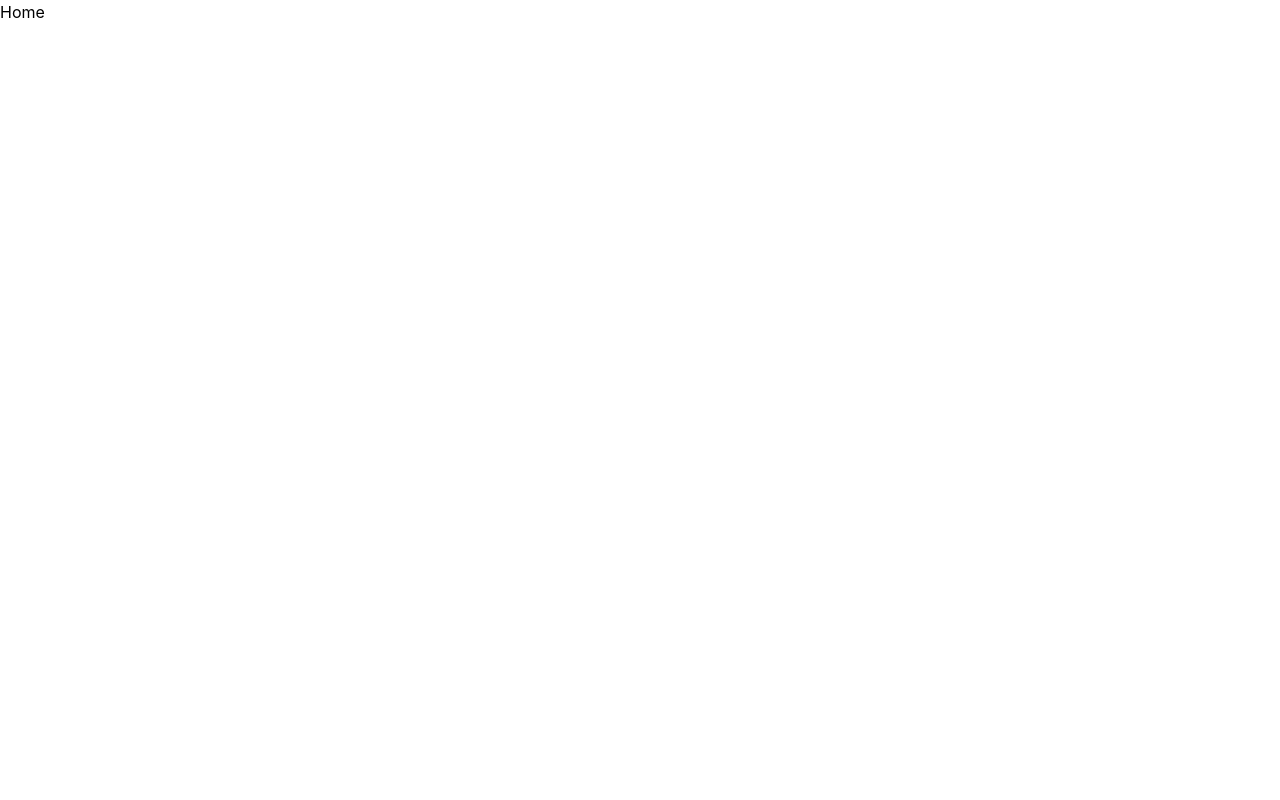
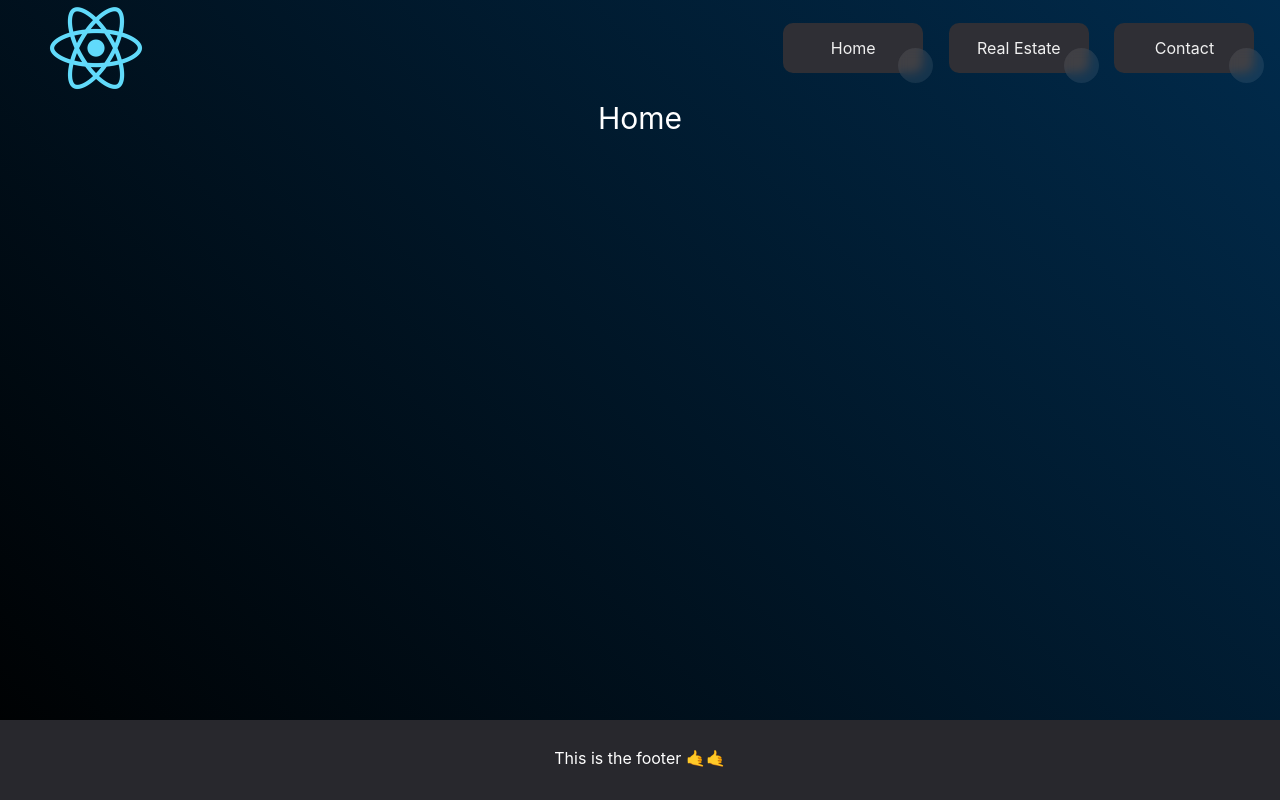
Before and after one commit to denisghera/Visual_Programming_Project, a React (Create React App) app: page / in a window 1280 px wide. Built offline with nearby package versions, Linux system fonts and the light colour scheme.

Commit message:
Base template of the app

```diff
--- a/src/App.css
+++ b/src/App.css
@@ -1,38 +1,102 @@
-.App {
-  text-align: center;
+body {
+  background: linear-gradient(45deg, rgb(0, 0, 0), rgb(1, 43, 76));
+  display: flex;
+  flex-direction: column;
 }
 
-.App-logo {
-  height: 40vmin;
-  pointer-events: none;
+html, body {
+  height: 100%;
+  margin: 0;
 }
 
-@media (prefers-reduced-motion: no-preference) {
-  .App-logo {
-    animation: App-logo-spin infinite 20s linear;
-  }
-}
-
-.App-header {
-  background-color: #282c34;
-  min-height: 100vh;
-  display: flex;
-  flex-direction: column;
-  align-items: center;
-  justify-content: center;
-  font-size: calc(10px + 2vmin);
+p, h1, h2, h3, h4 {
   color: white;
 }
 
-.App-link {
-  color: #61dafb;
+h1 {
+  font-size: 30px;
 }
 
-@keyframes App-logo-spin {
-  from {
-    transform: rotate(0deg);
-  }
-  to {
-    transform: rotate(360deg);
-  }
+.button-86 {
+  all: unset;
+  width: 100px;
+  height: 30px;
+  font-size: 16px;
+  background: transparent;
+  border: none;
+  position: relative;
+  color: #f0f0f0;
+  cursor: pointer;
+  z-index: 1;
+  padding: 10px 20px;
+  display: flex;
+  align-items: center;
+  justify-content: center;
+  white-space: nowrap;
+  user-select: none;
+  -webkit-user-select: none;
+  touch-action: manipulation;
 }
+
+.button-86::after,
+.button-86::before {
+  content: '';
+  position: absolute;
+  bottom: 0;
+  right: 0;
+  z-index: -99999;
+  transition: all .4s;
+}
+
+.button-86::before {
+  transform: translate(0%, 0%);
+  width: 100%;
+  height: 100%;
+  background: #2f2f35;
+  border-radius: 10px;
+}
+
+.button-86::after {
+  transform: translate(10px, 10px);
+  width: 35px;
+  height: 35px;
+  background: #ffffff15;
+  backdrop-filter: blur(5px);
+  -webkit-backdrop-filter: blur(5px);
+  border-radius: 50px;
+}
+
+.button-86:hover::before {
+  transform: translate(5%, 20%);
+  width: 110%;
+  height: 110%;
+}
+
+.button-86:hover::after {
+  border-radius: 10px;
+  transform: translate(0, 0);
+  width: 100%;
+  height: 100%;
+}
+
+.button-86:active::after {
+  transition: 0s;
+  transform: translate(0, 5%);
+}
+
+.logo {
+  width: 50%;
+}
+
+.content {
+  flex: 1 0 auto;
+}
+
+footer {
+  position: fixed;
+  bottom: 0;
+  left: 0;
+  right: 0;
+  height: 80px; /* Set the desired height of the footer */
+  background-color: #28282d;
+}
--- a/src/App.js
+++ b/src/App.js
@@ -4,18 +4,20 @@ import {BrowserRouter as Router, Routes, Route} from 'react-router-dom';
 import Home from "./components/Home";
 import RealEstate from "./components/RealEstate";
 import Contact from "./components/Contact";
+import Layout from "./components/Layout";
 
 function App() {
   return (
-    <>
-      <Router>
+    <Router>
+      <Layout>
         <Routes>
-          <Route path='/' element={<Home/>}/>
-          <Route path='/realestate' element={<RealEstate/>}/>
-          <Route path='/contact' element={<Contact/>}/>
+          <Route path='/' element={<Home />} />
+          <Route path='/realestate' element={<RealEstate />} />
+          <Route path='/contact' element={<Contact />} />
         </Routes>
-      </Router>
-    </>
+      </Layout>
+    </Router>
   );
 }
+
 export default App;
--- a/src/components/Contact.js
+++ b/src/components/Contact.js
@@ -1,9 +1,12 @@
 import React from "react";
+import "../App.css";
+import Footer from "./Footer";
 
 function Contact() {
   return (
     <div>
-      <h1>Contact</h1>
+        <center><h1>Contact</h1></center>
+        <Footer/>
     </div>
   );
 }
--- /dev/null
+++ b/src/components/Footer.js
@@ -0,0 +1,11 @@
+import React from "react";
+
+export default function Footer() {
+  return (
+    <>
+      <footer>
+        <center><p style={{marginTop:'2vw'}}>This is the footer 🤙🤙</p></center>
+      </footer>
+    </>
+  );
+}
--- /dev/null
+++ b/src/components/Header.js
@@ -0,0 +1,32 @@
+import React from "react";
+import { Link } from "react-router-dom";
+import "../App.css";
+
+function Header() {
+  return (
+    <div class="header" style={{display:'flex', alignItems: 'center'}}>
+        <Link to="/">
+            <img src="logo192.png" class="logo" alt="banana" style={{display: 'block', margin: '0 auto'}}/>
+        </Link>
+        <div style={{ display: 'flex', flex: 1, justifyContent: 'flex-end' }}>
+            <div style={{ marginRight: '2vw' }}>
+                <Link to="/">
+                <button className="button-86">Home</button>
+                </Link>
+            </div>
+            <div style={{ marginRight: '2vw' }}>
+                <Link to="/realestate">
+                <button className="button-86">Real Estate</button>
+                </Link>
+            </div>
+            <div style={{ marginRight: '2vw' }}>
+                <Link to="/contact">
+                <button className="button-86">Contact</button>
+                </Link>
+            </div>
+        </div>
+    </div>
+  );
+}
+
+export default Header;
--- a/src/components/Home.js
+++ b/src/components/Home.js
@@ -1,9 +1,14 @@
 import React from "react";
+import "../App.css";
+import Footer from "./Footer";
 
 function Home() {
   return (
     <div>
-      <h1>Home</h1>
+        <div class="content">
+            <center><h1>Home</h1></center>
+        </div>
+        <Footer/>
     </div>
   );
 }
--- /dev/null
+++ b/src/components/Layout.js
@@ -0,0 +1,13 @@
+import React from "react";
+import Header from "./Header";
+
+function Layout(props) {
+    return (
+      <>
+        <Header />
+        {props.children}
+      </>
+    );
+  }
+
+export default Layout;
--- a/src/components/RealEstate.js
+++ b/src/components/RealEstate.js
@@ -1,9 +1,12 @@
 import React from "react";
+import "../App.css";
+import Footer from "./Footer";
 
 function RealEstate() {
   return (
     <div>
-      <h1>RealEstate</h1>
+        <center><h1>Real Estate</h1></center>
+        <Footer/>
     </div>
   );
 }
--- a/src/index.js
+++ b/src/index.js
@@ -3,6 +3,7 @@ import ReactDOM from 'react-dom/client';
 import './index.css';
 import App from './App';
 import reportWebVitals from './reportWebVitals';
+import './App.css';
 
 const root = ReactDOM.createRoot(document.getElementById('root'));
 root.render(
```
